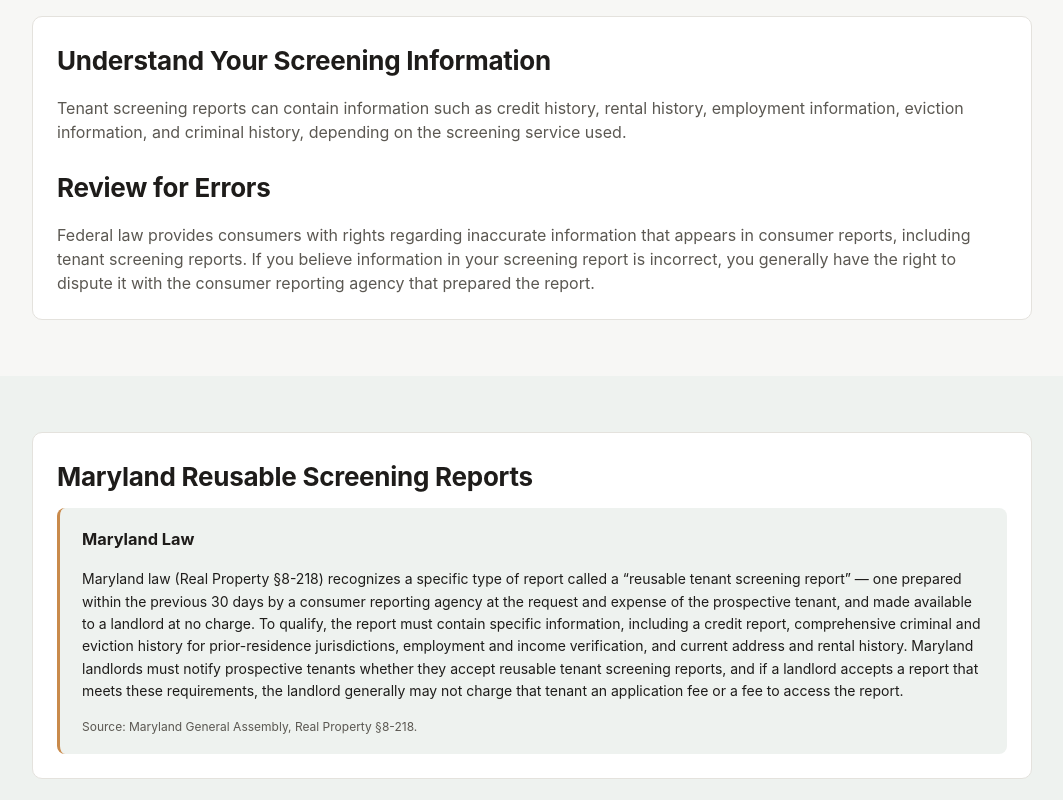
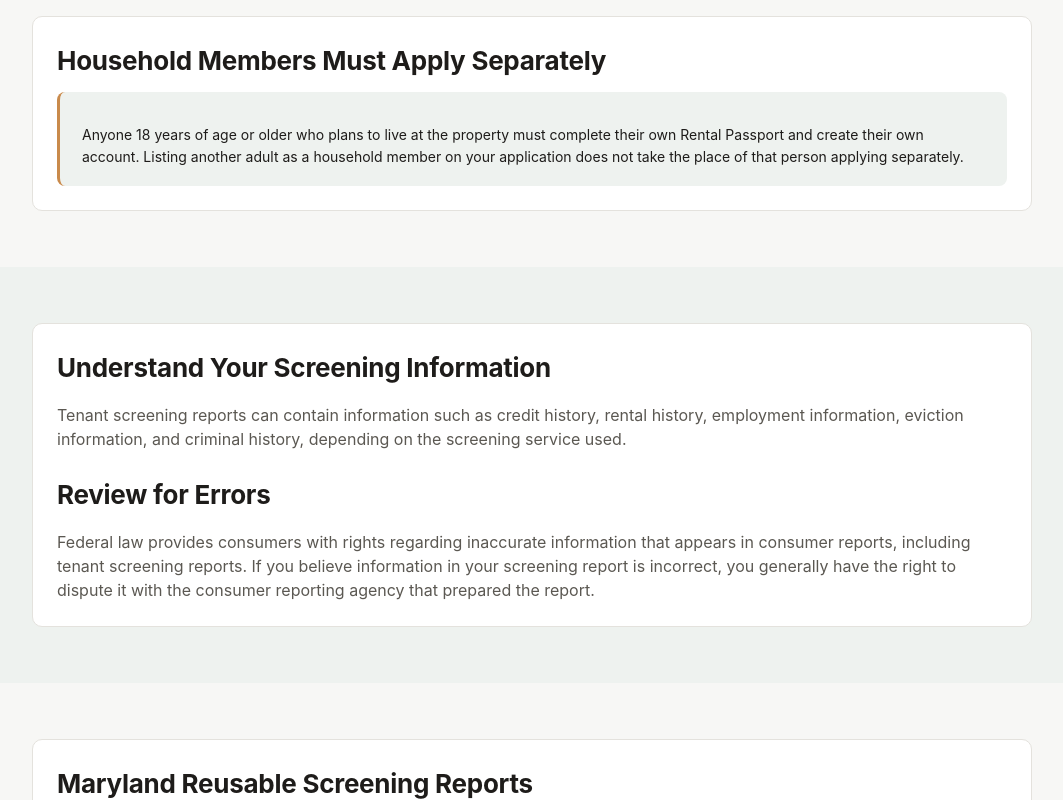
Before and after one commit to Pristinepropertysllc-source/rental-passport, a Next.js app: page /renters in a window 1280 px wide. Shown: the part 1180-1980 px from the top of the page, without its empty margins (108-1171 px from the left). Built offline with nearby package versions, Linux system fonts and the light colour scheme.

Commit message:
Add notice that adults 18+ must apply separately on /renters

```diff
--- a/app/renters/page.tsx
+++ b/app/renters/page.tsx
@@ -70,6 +70,22 @@ export default function RentersPage() {
       <section className="lp-band">
         <div className="shell">
           <div className="card">
+            <h2>Household Members Must Apply Separately</h2>
+            <div className="legal-note">
+              <p style={{ marginBottom: 0 }}>
+                Anyone 18 years of age or older who plans to live at the property must complete
+                their own Rental Passport and create their own account. Listing another adult as a
+                household member on your application does not take the place of that person
+                applying separately.
+              </p>
+            </div>
+          </div>
+        </div>
+      </section>
+
+      <section className="lp-band lp-band-alt">
+        <div className="shell">
+          <div className="card">
             <h2>Understand Your Screening Information</h2>
             <p className="muted">
               Tenant screening reports can contain information such as credit history, rental
@@ -88,7 +104,7 @@ export default function RentersPage() {
         </div>
       </section>
 
-      <section className="lp-band lp-band-alt">
+      <section className="lp-band">
         <div className="shell">
           <div className="card">
             <h2>Maryland Reusable Screening Reports</h2>
@@ -113,7 +129,7 @@ export default function RentersPage() {
         </div>
       </section>
 
-      <section className="lp-band">
+      <section className="lp-band lp-band-alt">
         <div className="shell">
           <div className="card" style={{ textAlign: 'center' }}>
             <h2>A Professional Rental Profile</h2>
```
